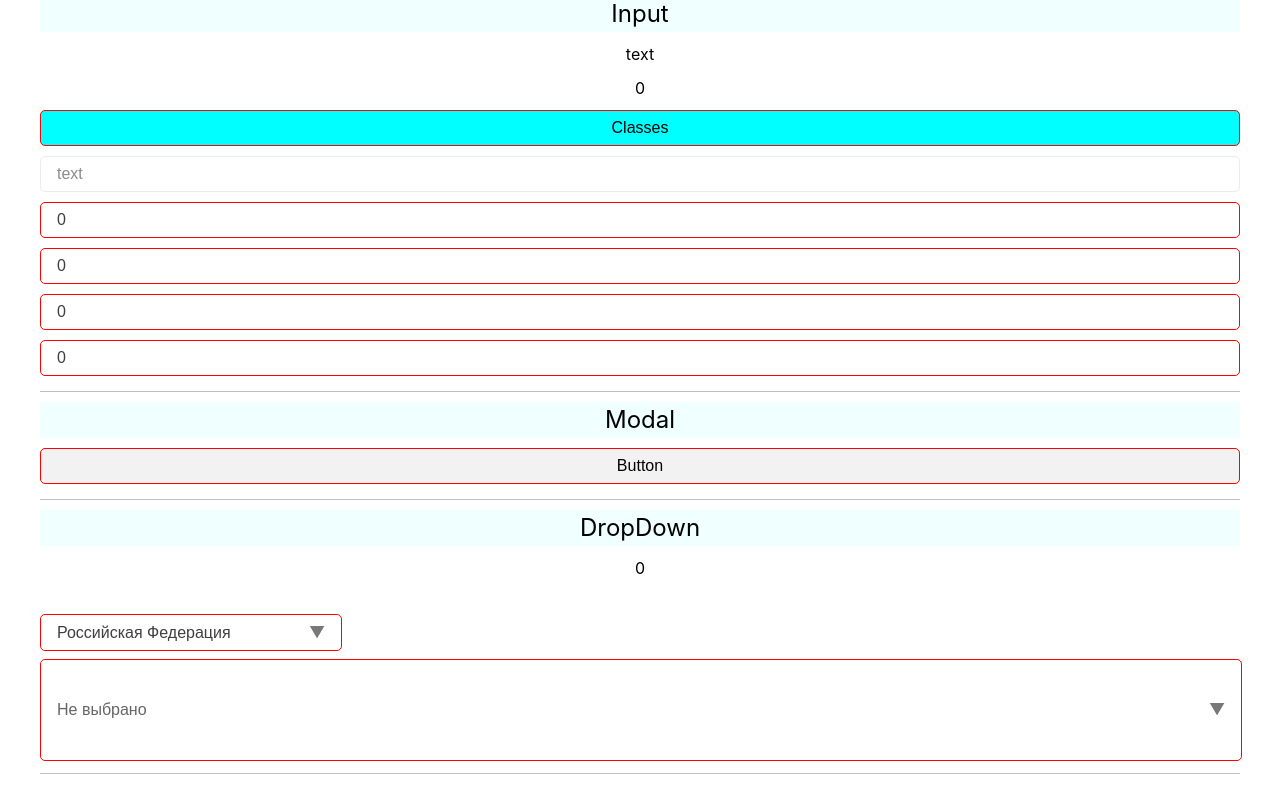
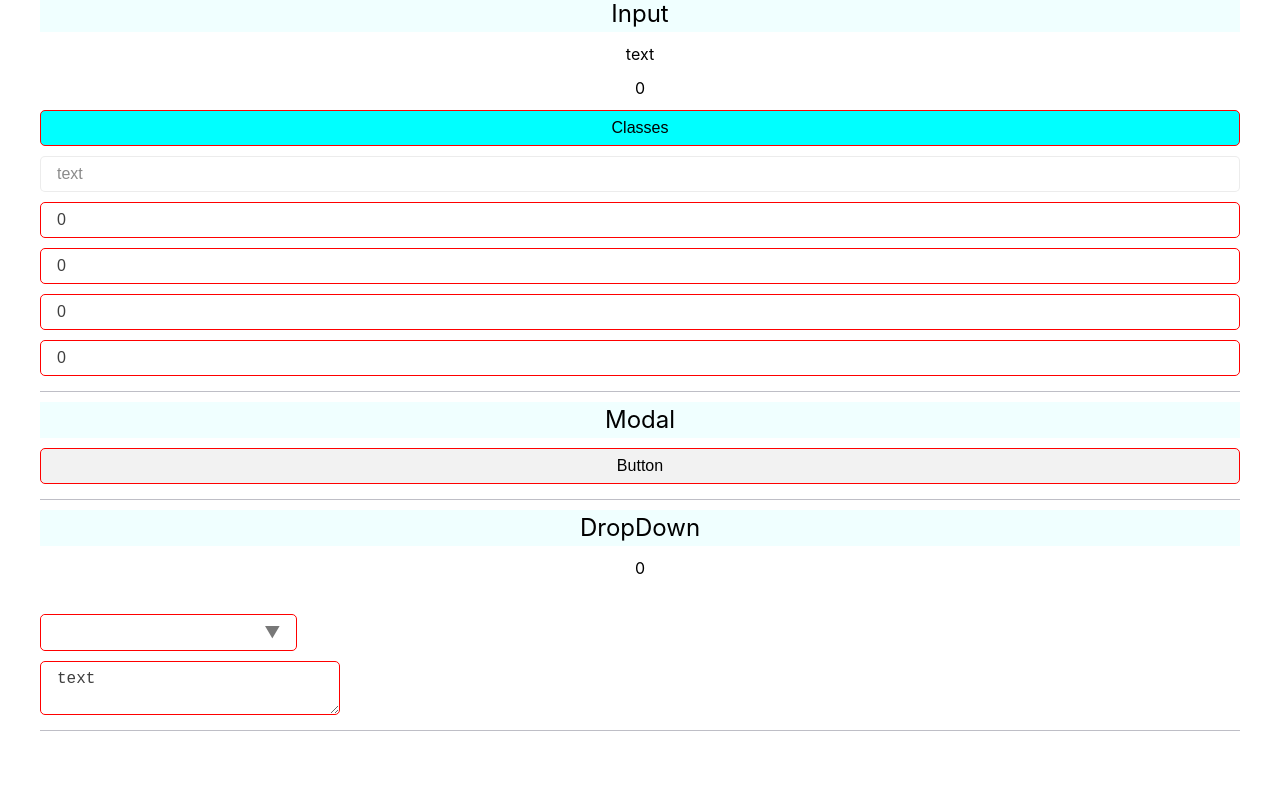
Before and after one commit to Smoren/vue3-hive-ui-kit, a Vue app: page / in a window 1280 px wide. Shown: the part 497-1297 px from the top of the page. After the commit the page ends 1268 px from the top, so only its background shows below. Built offline with nearby package versions, Linux system fonts and the light colour scheme.

Commit message:
DropDown height fix

```diff
--- a/src/App.vue
+++ b/src/App.vue
@@ -281,13 +281,13 @@ const handleSearch = (value: string) => {
         {{ dd4 }}
         <br />
         {{ mm }}
-        <hive-drop-down v-model="dropdown" :options="optionsObject" :style="{ width: '300px' }" />
+        <!-- <hive-drop-down v-model="dropdown" :options="optionsObject" :style="{ width: '300px' }" /> -->
         <!-- <hive-drop-down v-model="dd3" :options="optionsObjectSort" value-field="value" title-field="title" /> -->
         <!-- <hive-drop-down v-model="dd3" :options="optionsObjectSort" title-field="titl" value-field="valu" /> -->
         <!-- <hive-drop-down v-model="dd3" :options="yearList" title-field="title" value-field="value" with-null /> -->
         <!-- <hive-drop-down v-model="dropdown" :options="options" /> -->
-         <!-- <hive-drop-down v-model="dd4" :options="optionsArray" title-field="title" value-field="value" /> -->
-        <hive-drop-down v-model="mm" :options="maritalStatusList" title-field="title" value-field="id" with-null height="100px" />
+         <hive-drop-down v-model="dd4" :options="optionsArray" title-field="title" value-field="value" />
+        <!-- <hive-drop-down v-model="mm" :options="maritalStatusList" title-field="title" value-field="id" with-null height="100px" /> -->
          <!-- <hive-drop-down v-model="mm" :options="statusList" title-field="title" value-field="id" /> -->
 
         <!-- <hive-input v-model="num" type="number" /> -->
--- a/src/components/hive-drop-down/hive-drop-down.vue
+++ b/src/components/hive-drop-down/hive-drop-down.vue
@@ -143,8 +143,9 @@ watch(
 <style lang="scss" scoped>
 @import '@/assets/variables.scss';
 
-$drop-down-z_menu: 1;
-$drop-down-border: 1px solid var(--border, $border);
+$drop-down-z_menu: 10;
+$border-width: 1px;
+$drop-down-border: $border-width solid var(--border, $border);
 $drop-down-selected_background: rgba(0, 0, 0, 0.03);
 $drop-down-selected_color: rgba(0, 0, 0, 0.95);
 $drop-down-border-top: #fafafa;
@@ -152,10 +153,7 @@ $drop-down-box-shadow: 0 2px 3px 0 rgba(34, 36, 38, 0.15);
 $drop-down-padding: 0.5em 1em 0.5em 1em;
 
 .hive-drop-down {
-  position: absolute;
-  left: 0;
-  top: 0%;
-  width: 100%;
+  position: relative;
   cursor: pointer;
   text-align: left;
   text-shadow: none;
@@ -166,7 +164,6 @@ $drop-down-padding: 0.5em 1em 0.5em 1em;
   border-radius: var(--border-radius, $border-radius);
   transition: opacity 0.1s ease;
   background-color: var(--bg-input, $bg-input);
-  z-index: $drop-down-z_menu;
   will-change: transform, opacity;
   animation-iteration-count: 1;
   animation-duration: 300ms;
@@ -176,6 +173,8 @@ $drop-down-padding: 0.5em 1em 0.5em 1em;
   &.expand {
     z-index: $drop-down-z_menu + 1;
     border-color: var(--border-focus, $border-focus);
+    border-bottom-left-radius: 0;
+    border-bottom-right-radius: 0;
   }
 
   &.disable {
@@ -187,8 +186,8 @@ $drop-down-padding: 0.5em 1em 0.5em 1em;
 
   &__wrap {
     position: relative;
-    height: 2.2rem;
     width: 100%;
+    display: flex;
     background-color: none;
     cursor: default;
   }
@@ -239,7 +238,19 @@ $drop-down-padding: 0.5em 1em 0.5em 1em;
   }
 
   &__menu {
+    position: absolute;
+    left: -$border-width;
+    top: 100%;
+    width: 100%;
     overflow-y: auto;
+    background-color: var(--bg-input, $bg-input);
+    z-index: $drop-down-z_menu;
+    border: $drop-down-border;
+    border-color: var(--border-focus, $border-focus);
+    border-radius: var(--border-radius, $border-radius);
+    border-top: none;
+    border-top-left-radius: 0;
+    border-top-right-radius: 0;
 
     &-item {
       border-top: 1px solid $drop-down-border-top;
```
